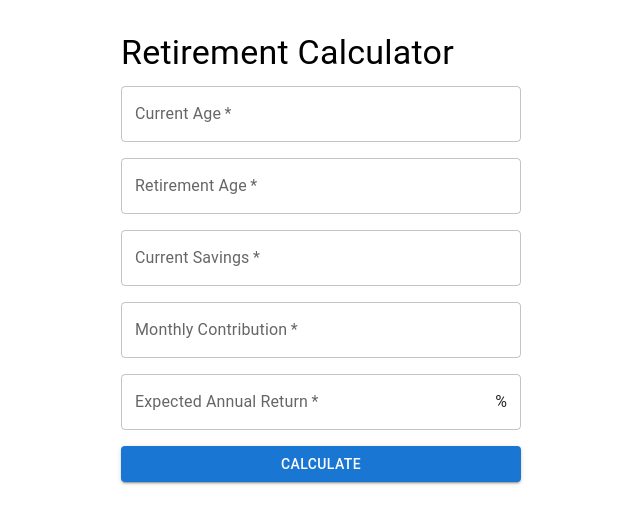
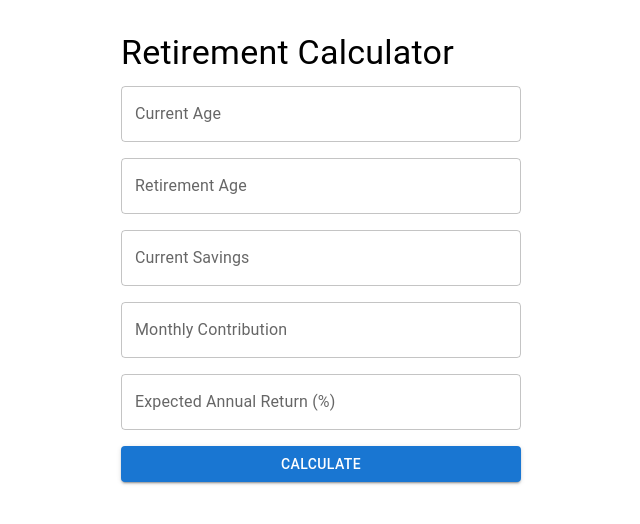
Before and after one commit to BrynWatson/retirement-calculator, a React (Vite) app: page / in a window 1280 px wide. Shown: the top 524 px of the page, without its empty margins (319-959 px from the left). Built offline with nearby package versions, Linux system fonts and the light colour scheme.

Commit message:
Add hook form and abstracted text fields

```diff
--- a/package.json
+++ b/package.json
@@ -4,7 +4,6 @@
   "version": "0.0.0",
   "type": "module",
   "packageManager": "pnpm@10.14.0",
-
   "scripts": {
     "dev": "vite",
     "build": "tsc -b && vite build",
@@ -16,7 +15,8 @@
     "@emotion/styled": "^11.14.1",
     "@mui/material": "^7.2.0",
     "react": "^19.1.0",
-    "react-dom": "^19.1.0"
+    "react-dom": "^19.1.0",
+    "react-hook-form": "^7.62.0"
   },
   "devDependencies": {
     "@eslint/js": "^9.30.1",
--- /dev/null
+++ b/src/components/hook-form/fields.tsx
@@ -0,0 +1,7 @@
+import { RHFTextField } from './rhf-text-field';
+
+// ----------------------------------------------------------------------
+
+export const Field = {
+  Text: RHFTextField,
+};
--- /dev/null
+++ b/src/components/hook-form/form-provider.tsx
@@ -0,0 +1,21 @@
+import type { UseFormReturn } from "react-hook-form";
+
+import { FormProvider as RHFForm } from "react-hook-form";
+
+// ----------------------------------------------------------------------
+
+export type FormProps = {
+  onSubmit?: () => void;
+  children: React.ReactNode;
+  methods: UseFormReturn<any>;
+};
+
+export const Form = ({ children, onSubmit, methods }: FormProps) => {
+  return (
+    <RHFForm {...methods}>
+      <form onSubmit={onSubmit} noValidate autoComplete="off">
+        {children}
+      </form>
+    </RHFForm>
+  );
+};
--- /dev/null
+++ b/src/components/hook-form/index.ts
@@ -0,0 +1,5 @@
+export * from './fields';
+
+export * from './form-provider';
+
+export * from './rhf-text-field';
--- /dev/null
+++ b/src/components/hook-form/rhf-text-field.tsx
@@ -0,0 +1,43 @@
+import type { TextFieldProps } from "@mui/material/TextField";
+
+import { Controller, useFormContext } from "react-hook-form";
+
+import TextField from "@mui/material/TextField";
+
+// ----------------------------------------------------------------------
+
+type Props = TextFieldProps & {
+  name: string;
+};
+
+export const RHFTextField = ({ name, helperText, type, ...other }: Props) => {
+  const { control } = useFormContext();
+
+  return (
+    <Controller
+      name={name}
+      control={control}
+      render={({ field, fieldState: { error } }) => (
+        <TextField
+          {...field}
+          fullWidth
+          type={type}
+          value={type === "number" && field.value === 0 ? "" : field.value}
+          onChange={(event) => {
+            if (type === "number") {
+              field.onChange(Number(event.target.value));
+            } else {
+              field.onChange(event.target.value);
+            }
+          }}
+          error={!!error}
+          helperText={error?.message ?? helperText}
+          slotProps={{
+            htmlInput: { autoComplete: "off" },
+          }}
+          {...other}
+        />
+      )}
+    />
+  );
+};
--- a/src/features/calculator/calculator-form.tsx
+++ b/src/features/calculator/calculator-form.tsx
@@ -1,29 +1,48 @@
-import { Box, TextField, Button, Typography, Stack } from "@mui/material";
+import { Box, Button, Typography, Stack } from "@mui/material";
+import { Field, Form } from "../../components/hook-form";
+import { useForm } from "react-hook-form";
 
 export const CalculatorForm = () => {
+  const methods = useForm();
+
+  const { handleSubmit } = methods;
+
+  const onSubmit = handleSubmit(async (data) => {});
   return (
     <Box sx={{ maxWidth: 400, mx: "auto", mt: 4 }}>
       <Typography variant="h4" gutterBottom>
         Retirement Calculator
       </Typography>
+      <Form methods={methods} onSubmit={onSubmit}>
+        <Stack spacing={2}>
+          <Field.Text name="currentAge" label="Current Age" type="number" />
 
-      <Stack spacing={2}>
-        <TextField label="Current Age" type="number" required />
-        <TextField label="Retirement Age" type="number" required />
-        <TextField label="Current Savings" type="number" required />
-        <TextField label="Monthly Contribution" type="number" required />
-        <TextField
-          label="Expected Annual Return"
-          type="number"
-          slotProps={{
-            input: {
-              endAdornment: <span>%</span>,
-            },
-          }}
-          required
-        />
-        <Button variant="contained">Calculate</Button>
-      </Stack>
+          <Field.Text
+            name="retirementAge"
+            label="Retirement Age"
+            type="number"
+          />
+
+          <Field.Text
+            name="currentSavings"
+            label="Current Savings"
+            type="number"
+          />
+
+          <Field.Text
+            name="monthlyContribution"
+            label="Monthly Contribution"
+            type="number"
+          />
+
+          <Field.Text
+            name="annualInterestRate"
+            label="Expected Annual Return (%)"
+            type="number"
+          />
+          <Button variant="contained">Calculate</Button>
+        </Stack>
+      </Form>
     </Box>
   );
 };
```
Also changed, not shown: 1 other file (tests, documents, lock files or other folders).
